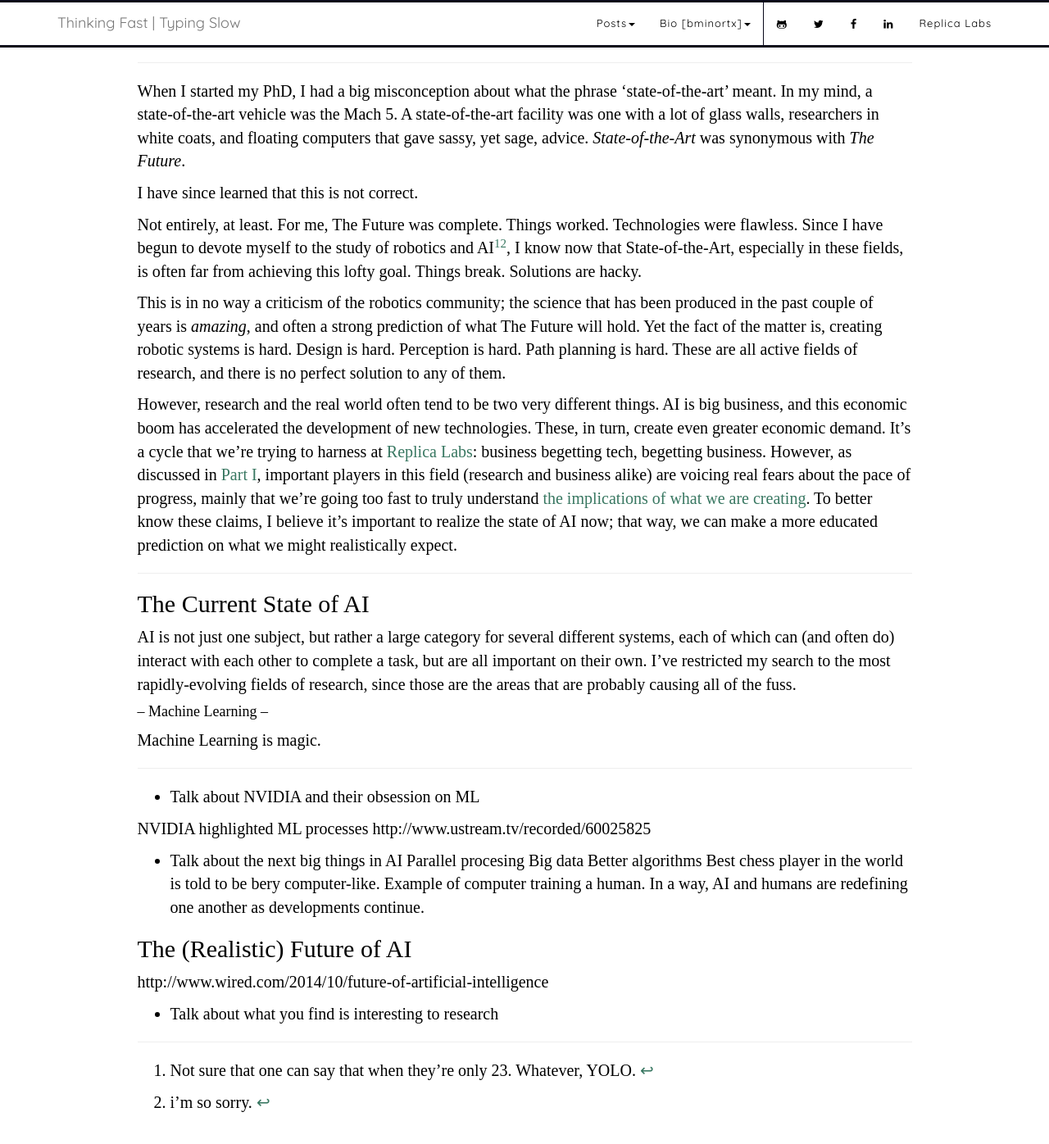
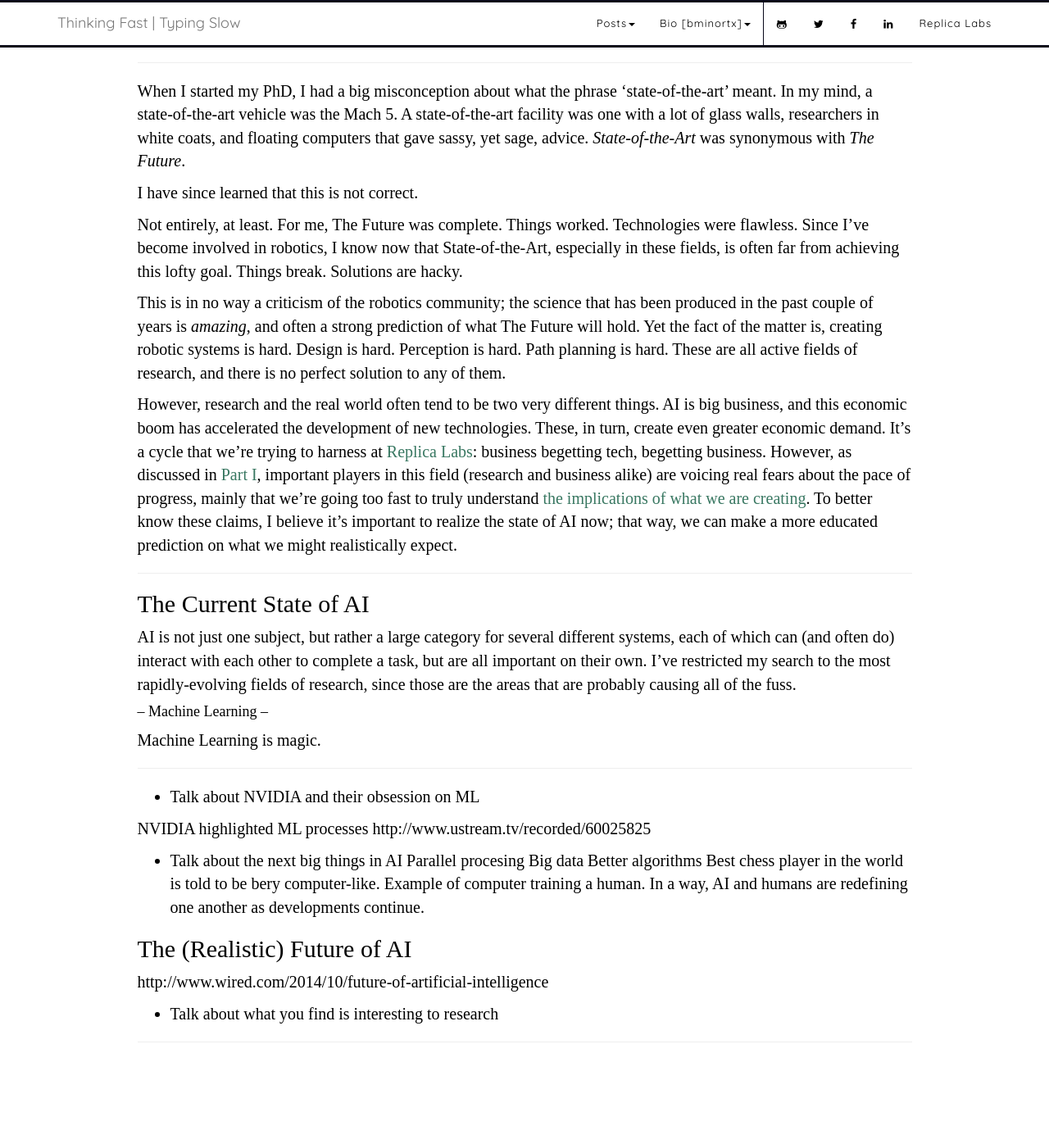
Before and after one commit to bminortx/bminortx.github.io, a Jekyll site: the page built from _posts/2015-05-31-Rise-Of-AI-Two.md, in a window 1280 px wide and 1400 px high, scrolled down 357 px. Shown: the top 1396 px of the window at 82% size. Built offline with Jekyll 4.4.1, drawn with Linux system fonts in a browser that asks for light colours; nearby versions of some CDN libraries; some web fonts are replaced; comment, search, counter and statistics services are not loaded; after the commit the page ends 1680 px from its top, so only the background shows below that.

Commit message:
Got rid of footnotes

```diff
--- a/_posts/2015-05-31-Rise-Of-AI-Two.md
+++ b/_posts/2015-05-31-Rise-Of-AI-Two.md
@@ -10,7 +10,7 @@ When I started my PhD, I had a big misconception about what the phrase 'state-of
 
 I have since learned that this is not correct.
 
-Not entirely, at least. For me, The Future was complete. Things worked. Technologies were flawless. Since I have begun to devote myself to the study of robotics and AI[^1][^2], I know now that State-of-the-Art, especially in these fields, is often far from achieving this lofty goal. Things break. Solutions are hacky.
+Not entirely, at least. For me, The Future was complete. Things worked. Technologies were flawless. Since I've become involved in robotics, I know now that State-of-the-Art, especially in these fields, is often far from achieving this lofty goal. Things break. Solutions are hacky.
 
 This is in no way a criticism of the robotics community; the science that has been produced in the past couple of years is _amazing_, and often a strong prediction of what The Future will hold. Yet the fact of the matter is, creating robotic systems is hard. Design is hard. Perception is hard. Path planning is hard. These are all active fields of research, and there is no perfect solution to any of them.
 
@@ -47,6 +47,3 @@ http://www.wired.com/2014/10/future-of-artificial-intelligence
 * Talk about what you find is interesting to research
 
 - - - - - - -
-
-[^1]: Not sure that one can say that when they're only 23. Whatever, YOLO.
-[^2]: i'm so sorry.
```
